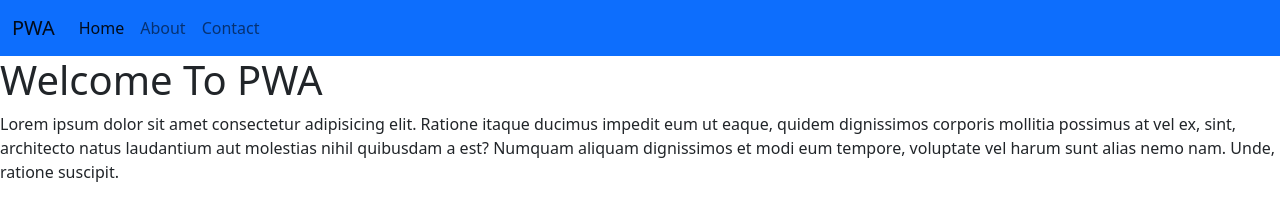
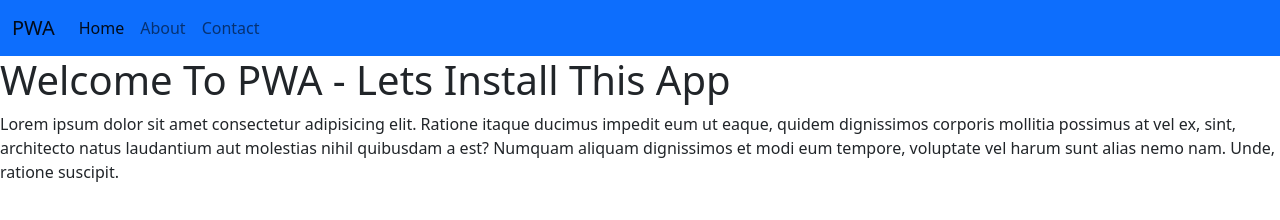
Before and after one commit to GouravBanswal/PWA.2, a plain HTML site: page index.html in a window 1280 px wide. Drawn offline with nearby package versions, Linux system fonts and the light colour scheme.

Commit message:
changed index

```diff
--- a/index.html
+++ b/index.html
@@ -24,7 +24,7 @@
         </div>
       </div>
     </nav>
-    <h1>Welcome To PWA</h1>
+    <h1>Welcome To PWA - Lets Install This App</h1>
     <p>Lorem ipsum dolor sit amet consectetur adipisicing elit. Ratione itaque ducimus impedit eum ut eaque, quidem dignissimos corporis mollitia possimus at vel ex, sint, architecto natus laudantium aut molestias nihil quibusdam a est? Numquam aliquam dignissimos et modi eum tempore, voluptate vel harum sunt alias nemo nam. Unde, ratione suscipit.</p>
     <script src="https://cdn.jsdelivr.net/npm/bootstrap@5.2.0-beta1/dist/js/bootstrap.bundle.min.js" ></script>
   </body>
```
Also changed, not shown: assets/images/SKILLHUB-144-144.png (added), assets/images/SKILLHUB-192-192.png (added), assets/images/SKILLHUB-48-48.png (added), assets/images/SKILLHUB-512-512.png (added), assets/images/SKILLHUB-72-72.png (added), assets/images/SKILLHUB-96-96.png (added), manifest.json.
